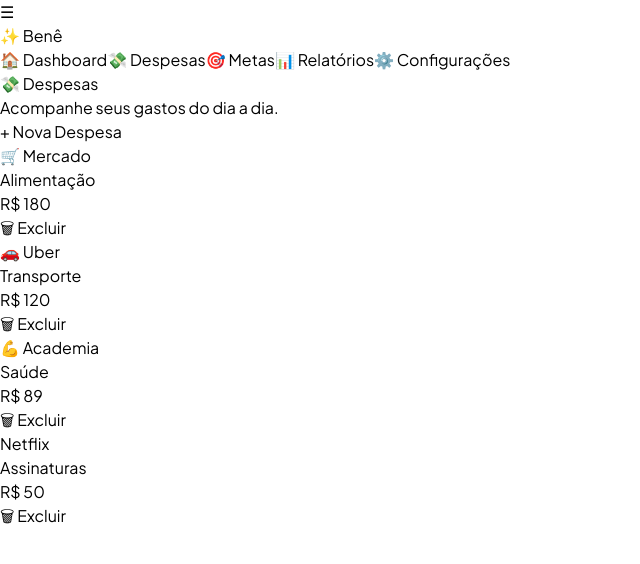
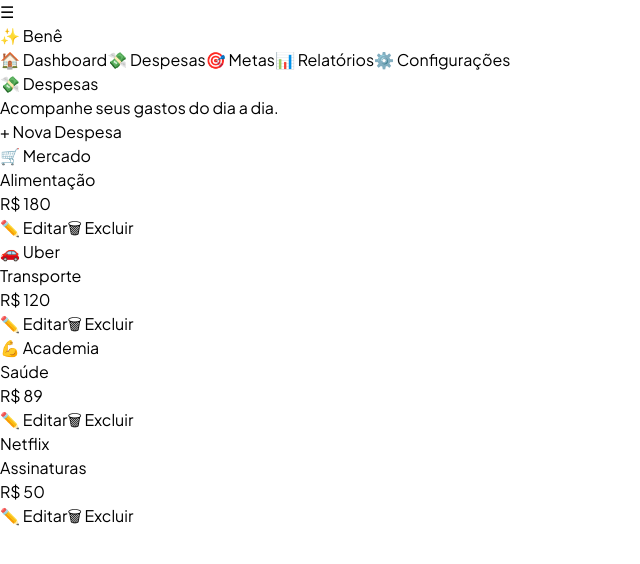
Before and after one commit to deborajaldir/bene-ai-frontend, a React (Vite) app: page /despesas in a window 1280 px wide. Shown: the top 564 px of the page, without its empty margins (0-640 px from the left). Built offline with nearby package versions, Linux system fonts and the light colour scheme.

Commit message:
feat: add expense editing functionality

```diff
--- a/src/pages/Despesas.jsx
+++ b/src/pages/Despesas.jsx
@@ -5,12 +5,11 @@ import { despesasMock } from "../data/mockData"
 function Despesas() {
 
     const [mostrarFormulario, setMostrarFormulario] = useState(false)
-
     const [nomeDespesa, setNomeDespesa] = useState("")
     const [categoria, setCategoria] = useState("")
     const [valor, setValor] = useState("")
-
     const [despesas, setDespesas] = useState(despesasMock)
+    const [indexEditando, setIndexEditando] = useState(null)
 
     function adicionarDespesa() {
 
@@ -22,6 +21,22 @@ function Despesas() {
             return
         }
 
+        if (indexEditando !== null) {
+
+            const despesasAtualizadas = [...despesas]
+
+            despesasAtualizadas[indexEditando] = {
+                nome: nomeDespesa,
+                categoria,
+                valor
+            }
+
+            setDespesas(despesasAtualizadas)
+
+            setIndexEditando(null)
+
+        } else {
+
             const novaDespesa = {
                 nome: nomeDespesa,
                 categoria,
@@ -32,6 +47,8 @@ function Despesas() {
                 ...despesas,
                 novaDespesa
             ])
+
+        }
 
         setNomeDespesa("")
         setCategoria("")
@@ -47,6 +64,17 @@ function Despesas() {
         )
 
         setDespesas(despesasAtualizadas)
+    }
+
+    function editarDespesa(index) {
+
+        const despesa = despesas[index]
+
+        setNomeDespesa(despesa.nome)
+        setCategoria(despesa.categoria)
+        setValor(despesa.valor)
+        setIndexEditando(index)
+        setMostrarFormulario(true)
     }
 
     return (
@@ -81,7 +109,7 @@ function Despesas() {
                             <div className="bg-white/60 rounded-[30px] p-6 mt-6">
 
                                 <h2 className="text-2xl font-bold text-[#4B4B4B] mb-5">
-                                    Nova Despesa
+                                    {indexEditando !== null ? "Editar Despesa" : "Nova Despesa"}
                                 </h2>
 
                                 <input
@@ -112,7 +140,7 @@ function Despesas() {
                                     onClick={adicionarDespesa}
                                     className="bg-green-600 text-white px-6 py-3 rounded-2xl"
                                 >
-                                    Salvar
+                                    {indexEditando !== null ? "Atualizar" : "Salvar"}
                                 </button>
 
                             </div>
@@ -142,6 +170,13 @@ function Despesas() {
                                 </h2>
 
                                 <button
+                                    onClick={() => editarDespesa(index)}
+                                    className="mt-4 mr-4 text-blue-500 text-sm font-semibold hover:underline"
+                                >
+                                    ✏️ Editar
+                                </button>
+
+                                <button
                                     onClick={() => excluirDespesa(index)}
                                     className="mt-4 text-red-500 text-sm font-semibold hover:underline"
                                 >
```
Lines whose indentation alone changed are shown as unchanged.
